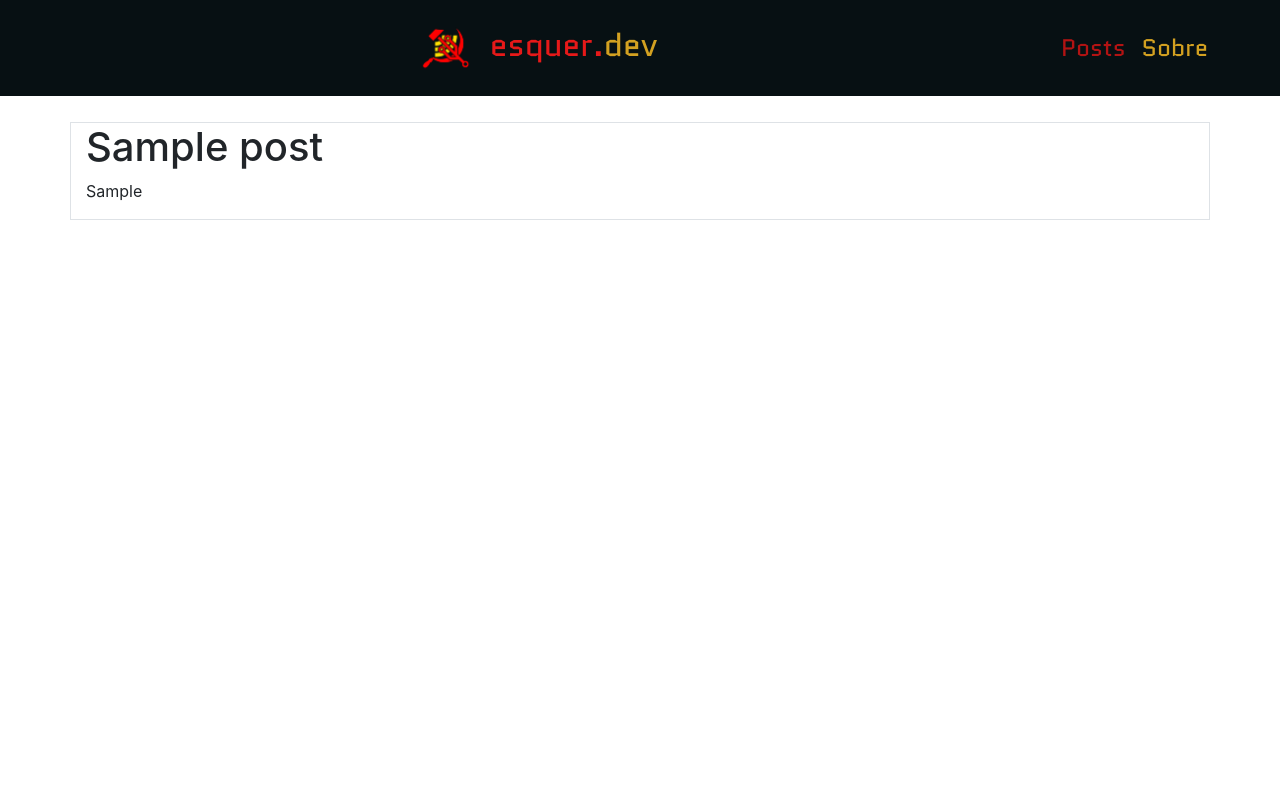
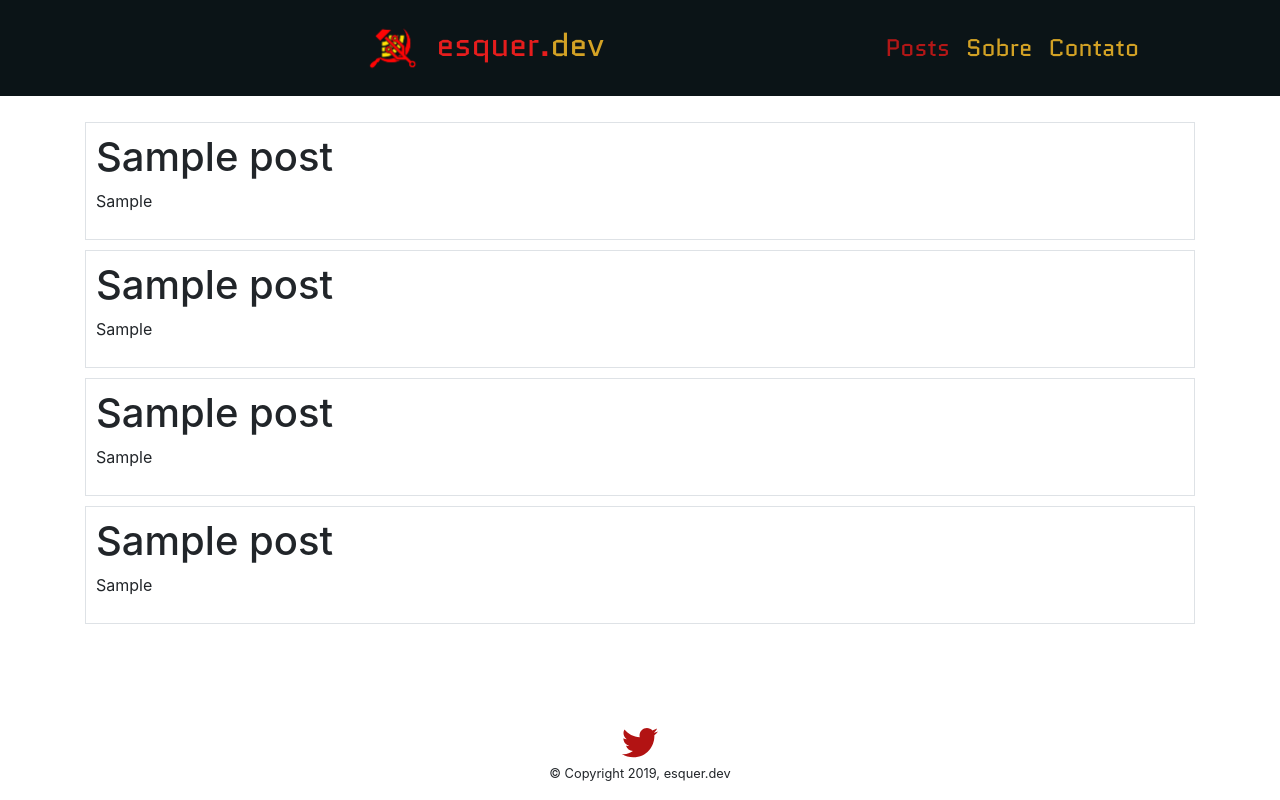
Before and after one commit to yyyyyyyan/esquer.dev, a Django app: page / in a window 1280 px wide. Run offline with Django 3.2, Linux system fonts and the light colour scheme; tables that the repository leaves empty hold one stand-in row (values such as "Sample post"); some libraries are stand-ins or nearby versions.

Commit message:
More front end updates

```diff
--- a/posts/templates/posts/index.html
+++ b/posts/templates/posts/index.html
@@ -17,22 +17,47 @@
     <title>esquer.dev</title>
 </head>
 <body>
-    <nav class="navbar navbar-expand-lg esquerdev-navbar">
+    <nav class="navbar sticky-top navbar-expand-lg esquerdev-navbar">
+        <div class="container">
             <a href="{% url "index" %}" class="navbar-brand esquerdev-brand mx-auto">
             <img src="{% static "transparent-logo.png" %}" alt="esquer.dev logo" width="70" height="70">
-            <span class="red">esquer.</span>dev
+            <span class="esquer">esquer.</span>dev
             </a>
             <div class="navbar-nav mr-5">
                 <a href="#" class="nav-item nav-link esquerdev-nav-item esquerdev-active">Posts</a>
                 <a href="#" class="nav-item nav-link esquerdev-nav-item">Sobre</a>
+                <a href="#" class="nav-item nav-link esquerdev-nav-item">Contato</a>
+            </div>
         </div>
     </nav>
-    <div class="container border">
+    <div class="container">
         {% load markdown %}
         {% for post in posts %}
+            <div class="border">
                 <h1>{{ post.title }}</h1>
                 {{ post.markdown|markdown|safe }}
+            </div>
+            <div class="border">
+                <h1>{{ post.title }}</h1>
+                {{ post.markdown|markdown|safe }}
+            </div>
+            <div class="border">
+                <h1>{{ post.title }}</h1>
+                {{ post.markdown|markdown|safe }}
+            </div>
+            <div class="border">
+                <h1>{{ post.title }}</h1>
+                {{ post.markdown|markdown|safe }}
+            </div>
         {% endfor %}
     </div>
+    <footer class="fixed-bottom">
+        <div class="text-center">
+            <a href="https://twitter.com/esquerdev">
+                <svg class="nav-external-svg" xmlns="http://www.w3.org/2000/svg" x="0px" y="0px" width="36" height="36" viewBox="0 0 50 50"><path d="M 50.0625 10.4375 C 48.214844 11.257813 46.234375 11.808594 44.152344 12.058594 C 46.277344 10.785156 47.910156 8.769531 48.675781 6.371094 C 46.691406 7.546875 44.484375 8.402344 42.144531 8.863281 C 40.269531 6.863281 37.597656 5.617188 34.640625 5.617188 C 28.960938 5.617188 24.355469 10.21875 24.355469 15.898438 C 24.355469 16.703125 24.449219 17.488281 24.625 18.242188 C 16.078125 17.8125 8.503906 13.71875 3.429688 7.496094 C 2.542969 9.019531 2.039063 10.785156 2.039063 12.667969 C 2.039063 16.234375 3.851563 19.382813 6.613281 21.230469 C 4.925781 21.175781 3.339844 20.710938 1.953125 19.941406 C 1.953125 19.984375 1.953125 20.027344 1.953125 20.070313 C 1.953125 25.054688 5.5 29.207031 10.199219 30.15625 C 9.339844 30.390625 8.429688 30.515625 7.492188 30.515625 C 6.828125 30.515625 6.183594 30.453125 5.554688 30.328125 C 6.867188 34.410156 10.664063 37.390625 15.160156 37.472656 C 11.644531 40.230469 7.210938 41.871094 2.390625 41.871094 C 1.558594 41.871094 0.742188 41.824219 -0.0585938 41.726563 C 4.488281 44.648438 9.894531 46.347656 15.703125 46.347656 C 34.617188 46.347656 44.960938 30.679688 44.960938 17.09375 C 44.960938 16.648438 44.949219 16.199219 44.933594 15.761719 C 46.941406 14.3125 48.683594 12.5 50.0625 10.4375 Z"></path></svg>
+            </a>
+            <p><small>&copy; Copyright {% now "Y" %}, esquer.dev</small></p>
+        </div>
+    </footer>
 </body>
 </html>
--- a/static/esquerdev.css
+++ b/static/esquerdev.css
@@ -1,28 +1,55 @@
 .esquerdev-navbar {
     background-color: #071013;
     margin-bottom: 2%;
+    opacity: 0.98;
 }
 
-.esquerdev-brand, .esquerdev-brand:hover {
+.esquerdev-brand {
     color: #d3a121;
     font-family: 'Quantico', sans-serif;
     font-size: 200%;
+    transition: color 0.3s;
+}
+
+.esquer {
+    color: #E61919;
+    transition: color 0.3s;
+}
+
+.esquerdev-brand:hover {
+    color: #E61919;
+}
+
+.esquerdev-brand:hover .esquer {
+color: #d3a121;
 }
 
 .esquerdev-nav-item {
-    color: #d3a121;
-    font-family: 'Quantico', sans-serif;
-    font-size: 150%;
+color: #d3a121;
+font-family: 'Quantico', sans-serif;
+font-size: 150%;
+border-bottom: 1px solid transparent;
+transition: border-bottom 0.4s;
 }
 
 .esquerdev-nav-item:hover {
-    border-bottom: 1px solid;
+border-bottom: 1px solid #B21313;
 }
 
 .esquerdev-active, .esquerdev-nav-item:hover {
-    color: #B21313;
+color: #B21313;
 }
 
-.red {
-    color: #E61919
+.nav-external-svg {
+    fill: #B21313;
+    transition: fill 0.2s;
 }
+
+.nav-external-svg:hover {
+    fill: #00ACED;
+}
+
+.border {
+    padding: 10px;
+    margin-bottom: 10px;
+}
```
Lines whose indentation alone changed are shown as unchanged.
